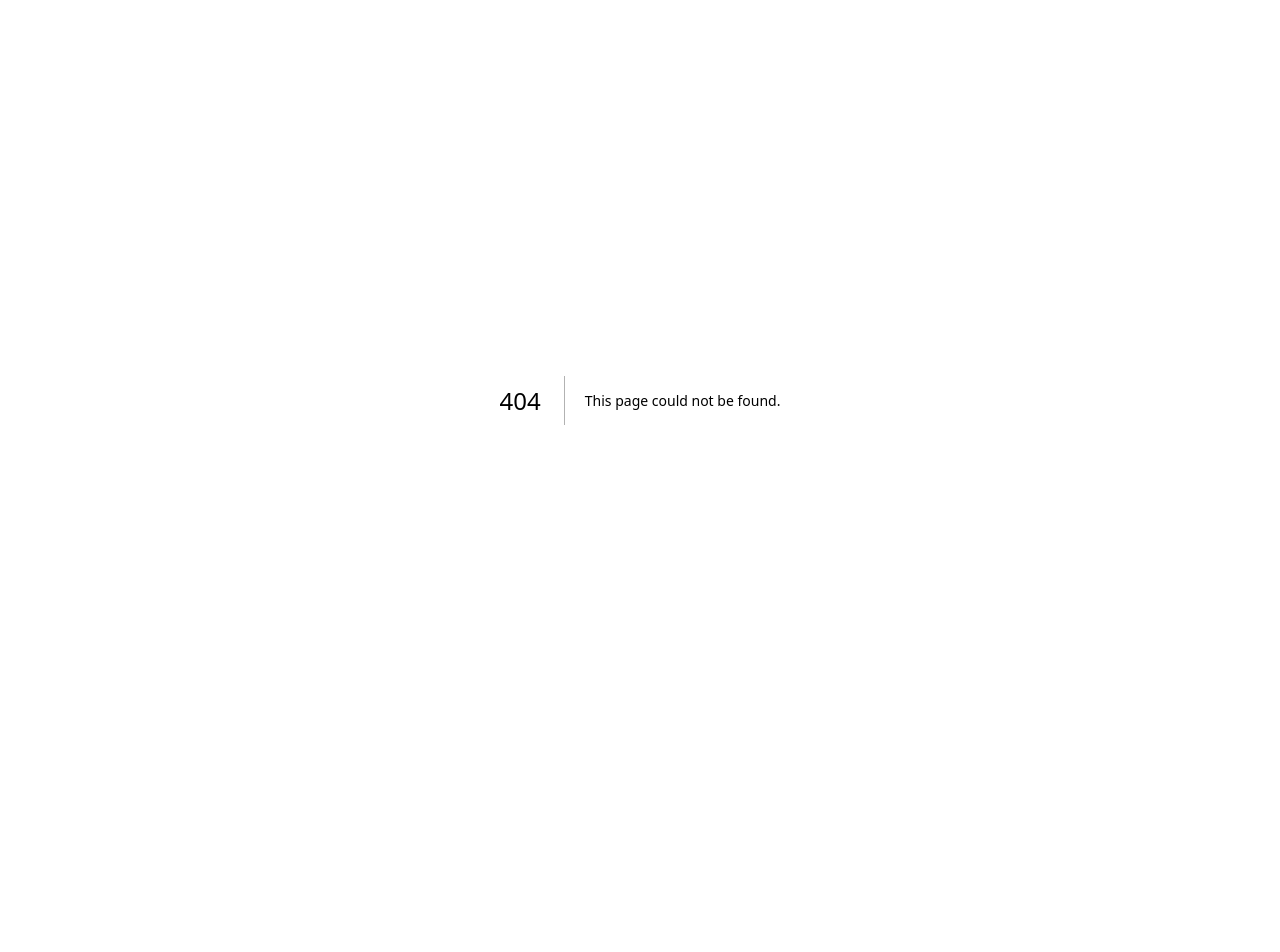
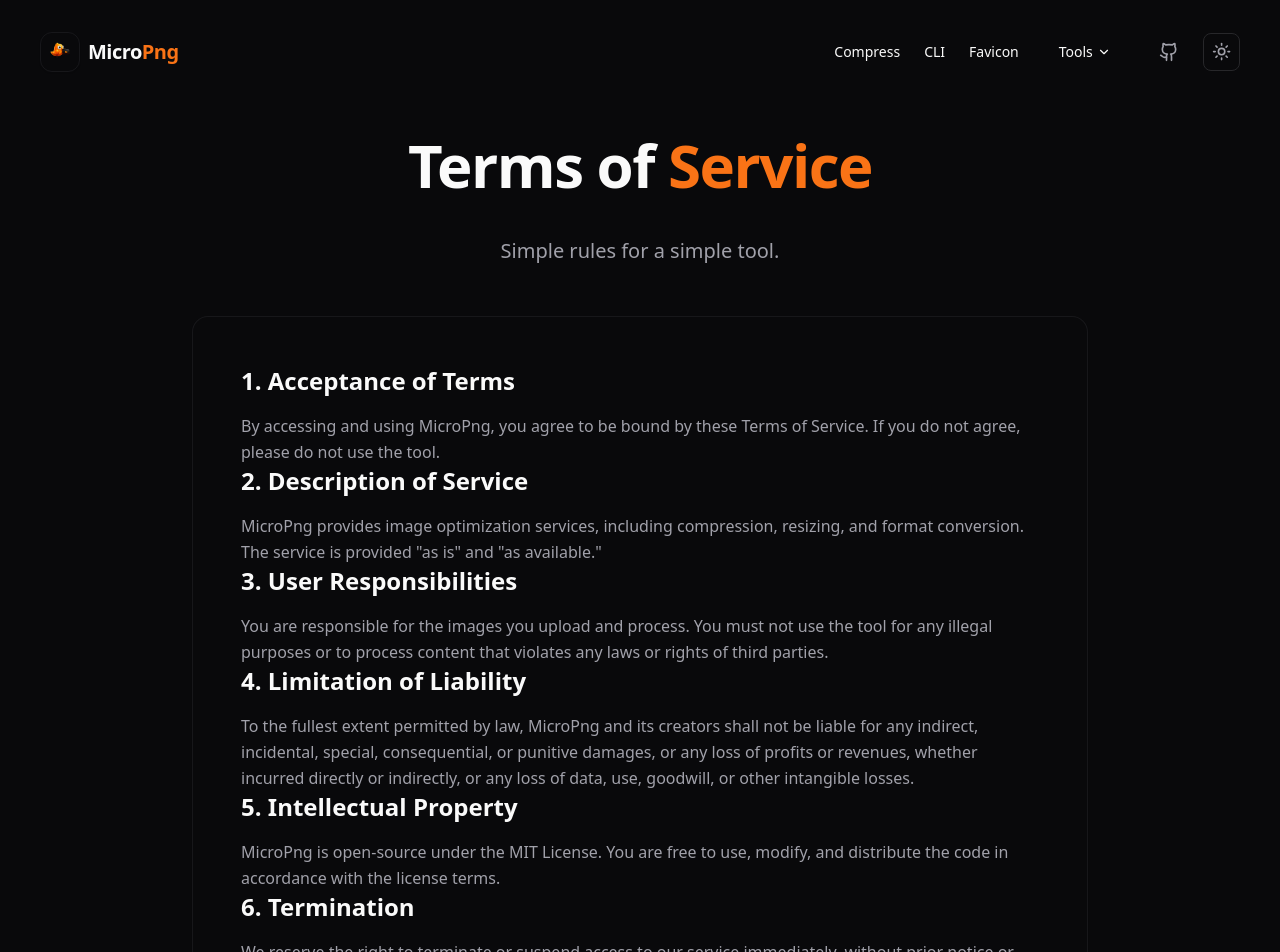
Before and after one commit to SahilFruitwala/MicroPng, a Next.js app: page /terms in a window 1280 px wide. Before the commit this address had no page. Shown: the top 952 px of the page. Before the commit the page ends 800 px from the top, so only its background shows below. Built offline with nearby package versions, Linux system fonts and the light colour scheme.

Commit message:
feat: introduce Privacy Policy and Terms of Service pages and update footer navigation links.

```diff
--- /dev/null
+++ b/src/app/privacy/page.tsx
@@ -0,0 +1,68 @@
+import { Metadata } from 'next';
+import Navbar from '@/components/Navbar';
+import Footer from '@/components/Footer';
+import PageHeader from '@/components/ui/PageHeader';
+import GlassCard from '@/components/ui/GlassCard';
+
+export const metadata: Metadata = {
+  title: "Privacy Policy - MicroPng",
+  description: "Learn how MicroPng handles your data. Spoiler: We don't store your images.",
+};
+
+export default function PrivacyPage() {
+  return (
+    <div className="min-h-screen relative overflow-hidden bg-background">
+      <Navbar />
+      <main className="container mx-auto px-4 sm:px-6 pt-24 sm:pt-32 pb-12 sm:pb-20">
+        <PageHeader
+          title={<>Privacy <span className="text-primary">Policy</span></>}
+          description="Your privacy is our priority. Since we process everything locally, your data stays yours."
+        />
+
+        <div className="max-w-4xl mx-auto space-y-8">
+          <GlassCard className="p-8 md:p-12 space-y-6">
+            <section className="space-y-4">
+              <h2 className="text-2xl font-bold text-foreground">1. Local-First Processing</h2>
+              <p className="text-muted-foreground leading-relaxed">
+                MicroPng is designed with a "local-first" philosophy. Most image processing (compression, resizing, filtering) happens directly in your browser using WebAssembly. Your original images never leave your device for these operations.
+              </p>
+            </section>
+
+            <section className="space-y-4">
+              <h2 className="text-2xl font-bold text-foreground">2. Server-Side Compression</h2>
+              <p className="text-muted-foreground leading-relaxed">
+                If you choose "Server Mode" for better compression ratios, your images are temporarily sent to our secure, ephemeral worker. These images are processed in-memory and the result is streamed back to you immediately. **We do not store your images or any metadata associated with them.** Once the request is completed, the data is completely wiped from the server's memory.
+              </p>
+            </section>
+
+            <section className="space-y-4">
+              <h2 className="text-2xl font-bold text-foreground">3. Analytics</h2>
+              <p className="text-muted-foreground leading-relaxed">
+                We use PostHog for anonymous usage analytics to help us improve the tool. We track events like "image compressed" or "format changed," but we do not collect personal data, IP addresses in a way that identifies you, or any content of the images you process.
+              </p>
+            </section>
+
+            <section className="space-y-4">
+              <h2 className="text-2xl font-bold text-foreground">4. Cookies</h2>
+              <p className="text-muted-foreground leading-relaxed">
+                We use minimal cookies for essential site functionality and for the anonymous analytics mentioned above. You can disable these in your browser settings, though it might affect some features.
+              </p>
+            </section>
+
+            <section className="space-y-4">
+              <h2 className="text-2xl font-bold text-foreground">5. Changes to This Policy</h2>
+              <p className="text-muted-foreground leading-relaxed">
+                We may update this policy from time to time. Any changes will be posted on this page with an updated revision date.
+              </p>
+            </section>
+
+            <div className="pt-8 border-t border-border/50 text-sm text-muted-foreground">
+              Last Updated: February 20, 2026
+            </div>
+          </GlassCard>
+        </div>
+      </main>
+      <Footer />
+    </div>
+  );
+}
--- /dev/null
+++ b/src/app/terms/page.tsx
@@ -0,0 +1,75 @@
+import { Metadata } from 'next';
+import Navbar from '@/components/Navbar';
+import Footer from '@/components/Footer';
+import PageHeader from '@/components/ui/PageHeader';
+import GlassCard from '@/components/ui/GlassCard';
+
+export const metadata: Metadata = {
+  title: "Terms of Service - MicroPng",
+  description: "The rules of the road for using MicroPng.",
+};
+
+export default function TermsPage() {
+  return (
+    <div className="min-h-screen relative overflow-hidden bg-background">
+      <Navbar />
+      <main className="container mx-auto px-4 sm:px-6 pt-24 sm:pt-32 pb-12 sm:pb-20">
+        <PageHeader
+          title={<>Terms of <span className="text-primary">Service</span></>}
+          description="Simple rules for a simple tool."
+        />
+
+        <div className="max-w-4xl mx-auto space-y-8">
+          <GlassCard className="p-8 md:p-12 space-y-6">
+            <section className="space-y-4">
+              <h2 className="text-2xl font-bold text-foreground">1. Acceptance of Terms</h2>
+              <p className="text-muted-foreground leading-relaxed">
+                By accessing and using MicroPng, you agree to be bound by these Terms of Service. If you do not agree, please do not use the tool.
+              </p>
+            </section>
+
+            <section className="space-y-4">
+              <h2 className="text-2xl font-bold text-foreground">2. Description of Service</h2>
+              <p className="text-muted-foreground leading-relaxed">
+                MicroPng provides image optimization services, including compression, resizing, and format conversion. The service is provided "as is" and "as available."
+              </p>
+            </section>
+
+            <section className="space-y-4">
+              <h2 className="text-2xl font-bold text-foreground">3. User Responsibilities</h2>
+              <p className="text-muted-foreground leading-relaxed">
+                You are responsible for the images you upload and process. You must not use the tool for any illegal purposes or to process content that violates any laws or rights of third parties.
+              </p>
+            </section>
+
+            <section className="space-y-4">
+              <h2 className="text-2xl font-bold text-foreground">4. Limitation of Liability</h2>
+              <p className="text-muted-foreground leading-relaxed">
+                To the fullest extent permitted by law, MicroPng and its creators shall not be liable for any indirect, incidental, special, consequential, or punitive damages, or any loss of profits or revenues, whether incurred directly or indirectly, or any loss of data, use, goodwill, or other intangible losses.
+              </p>
+            </section>
+
+            <section className="space-y-4">
+              <h2 className="text-2xl font-bold text-foreground">5. Intellectual Property</h2>
+              <p className="text-muted-foreground leading-relaxed">
+                MicroPng is open-source under the MIT License. You are free to use, modify, and distribute the code in accordance with the license terms.
+              </p>
+            </section>
+
+            <section className="space-y-4">
+              <h2 className="text-2xl font-bold text-foreground">6. Termination</h2>
+              <p className="text-muted-foreground leading-relaxed">
+                We reserve the right to terminate or suspend access to our service immediately, without prior notice or liability, for any reason whatsoever.
+              </p>
+            </section>
+
+            <div className="pt-8 border-t border-border/50 text-sm text-muted-foreground">
+              Last Updated: February 20, 2026
+            </div>
+          </GlassCard>
+        </div>
+      </main>
+      <Footer />
+    </div>
+  );
+}
--- a/src/components/Footer.tsx
+++ b/src/components/Footer.tsx
@@ -29,7 +29,7 @@ export default function Footer() {
              <div className="flex flex-col gap-2">
                  <Link href="/convert" className="text-muted-foreground hover:text-primary transition-colors">Convert</Link>
                  <Link href="/resize" className="text-muted-foreground hover:text-primary transition-colors">Resize</Link>
-                 <Link href="/compress" className="text-muted-foreground hover:text-primary transition-colors">Compress</Link>
+                 <Link href="/" className="text-muted-foreground hover:text-primary transition-colors">Compress</Link>
              </div>
           </div>
 
```
